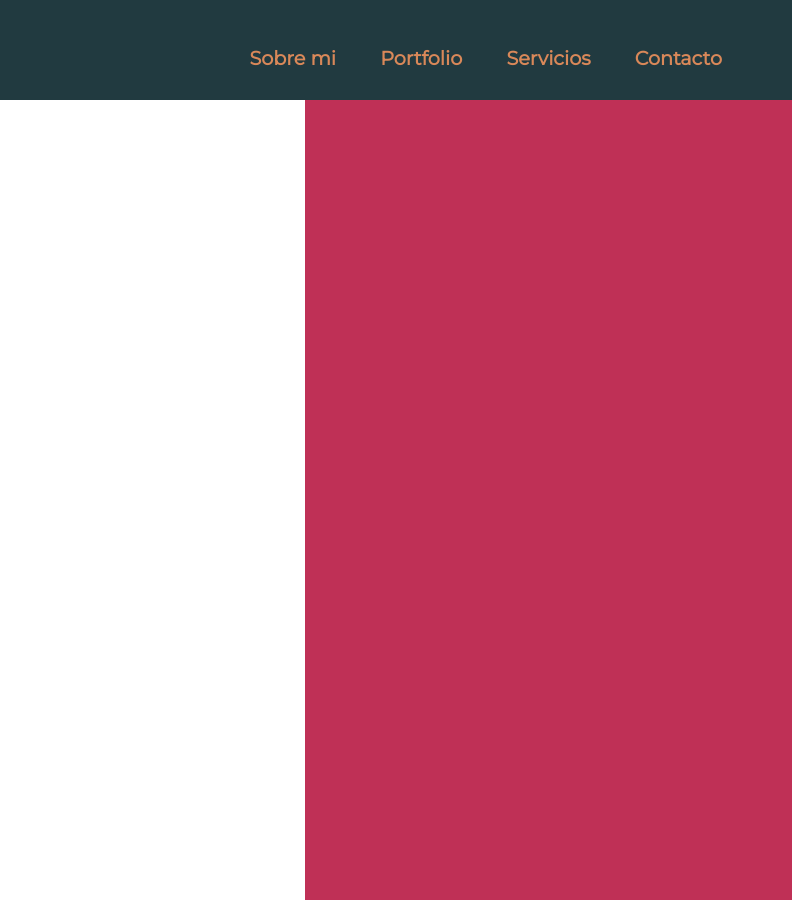
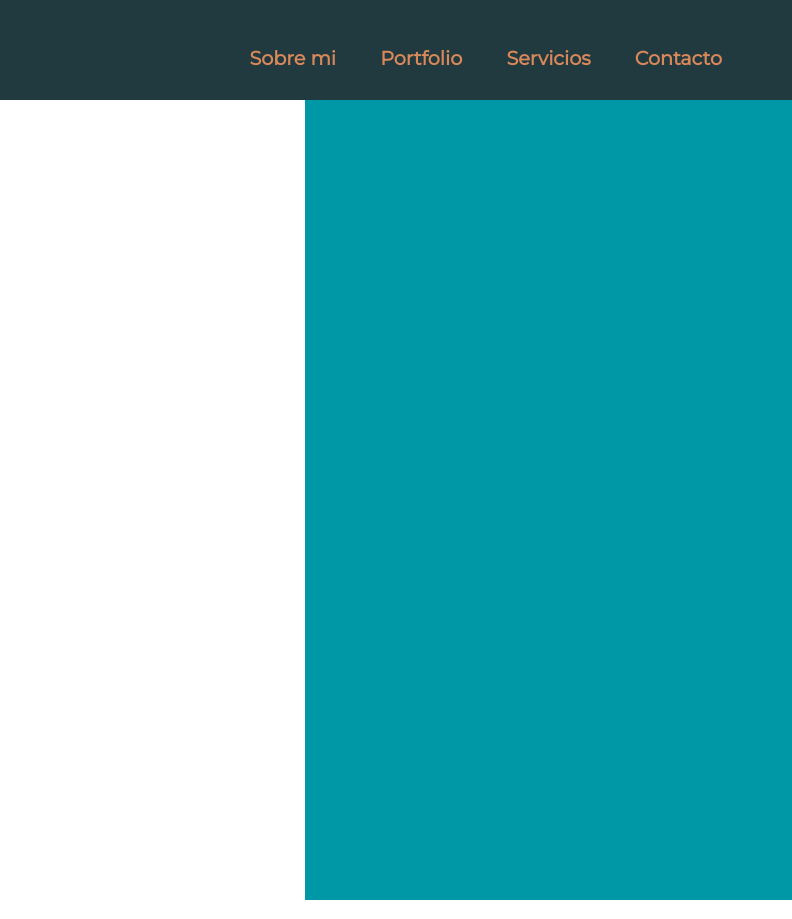
Before and after one commit to chgauna/cuarta-pre-entrega, a website: page pages/sobre-mi.html in a window 1280 px wide. Shown: the full height of the page, 488-1280 px from the left. Drawn offline with Linux system fonts and the light colour scheme.

Commit message:
cambios generales

```diff
--- a/scss/_sobremi.scss
+++ b/scss/_sobremi.scss
@@ -1,5 +1,5 @@
 .imagenSobreMi{
-    background-color: $naranja;
+    background-color: $celeste;
     width: 100%;
     height: 30vh;
 }
@@ -43,7 +43,6 @@
 
 @media screen and (min-width:768px){
     .imagenSobreMi{
-        background-color: $rosa;
         width: 100%;
         height: 100vh;
         margin-right: 0;
```
Also changed, not shown: css/style.css.
